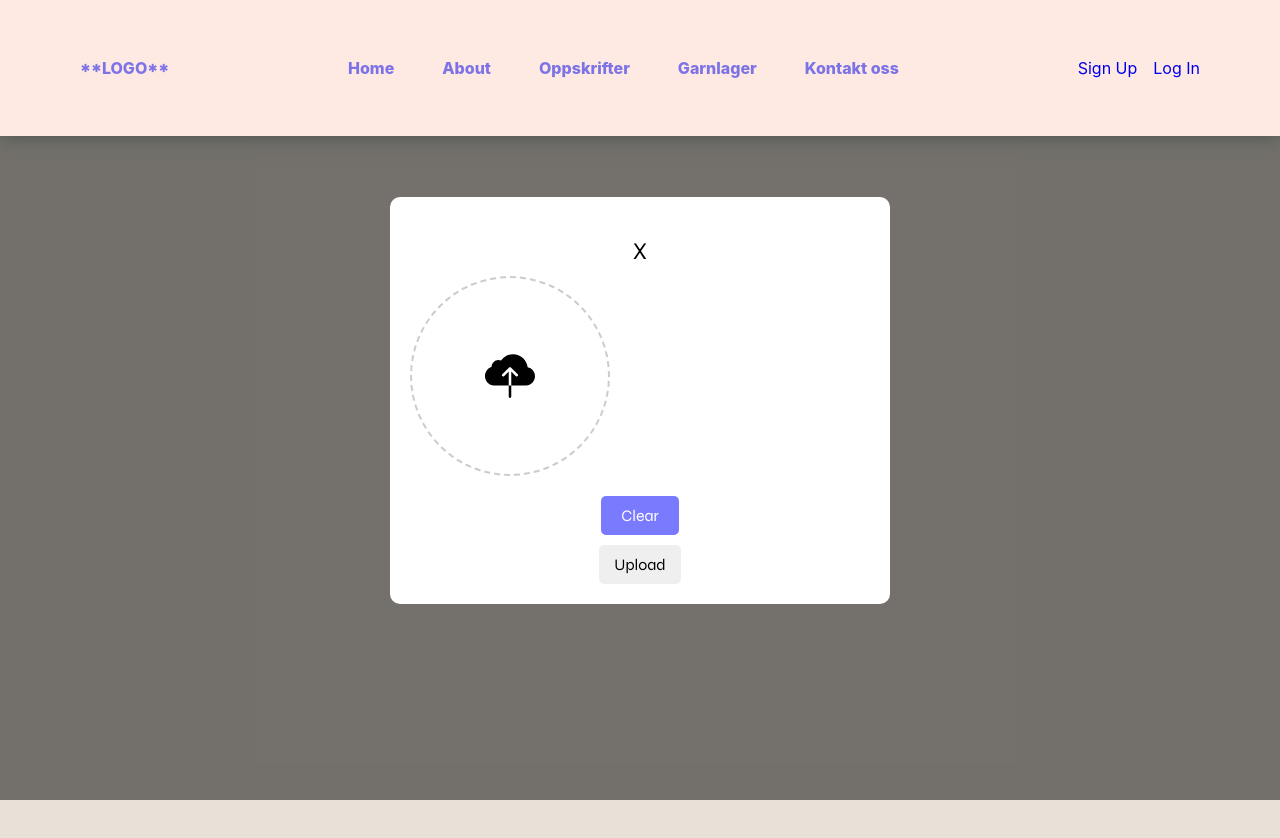
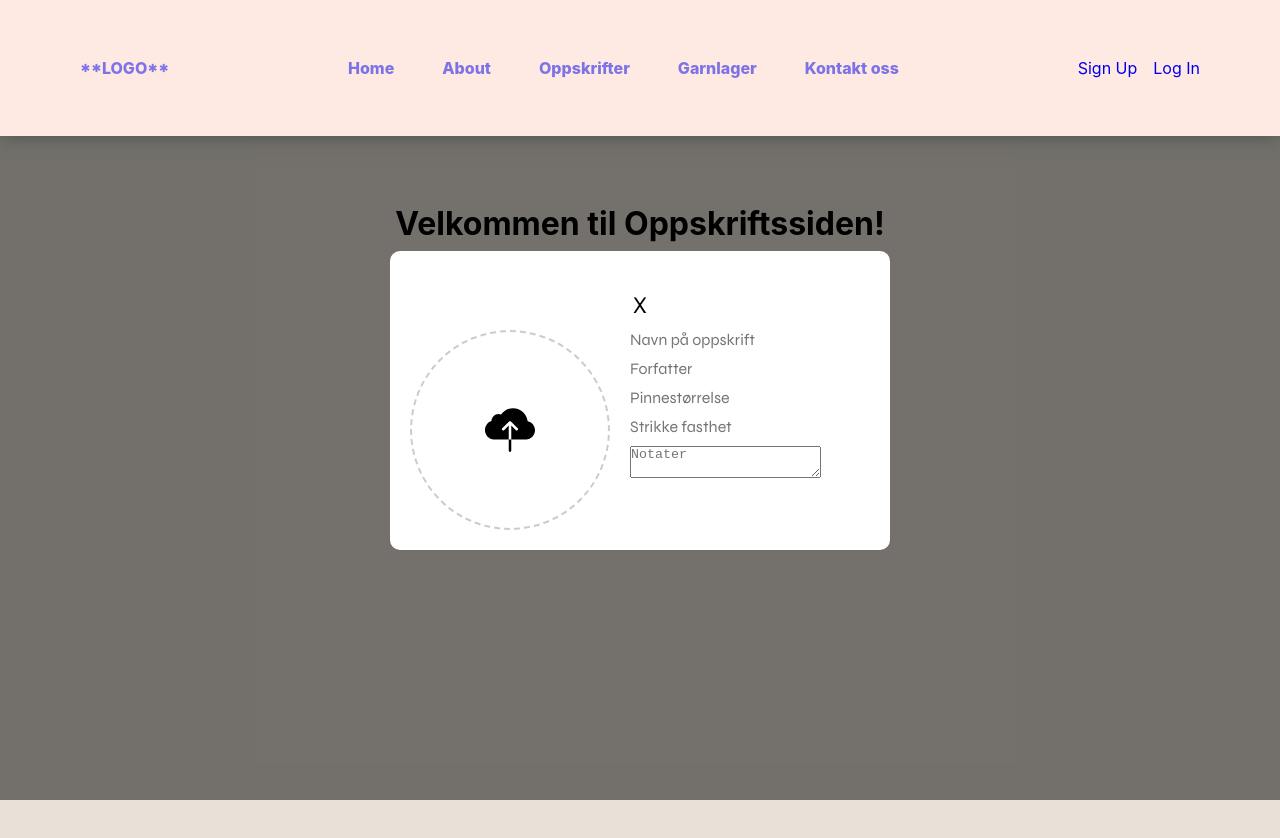
Before and after one commit to uit-inf-2900/Team12, a React (Create React App) app in the folder front/: page /recipes in a window 1280 px wide. Both pictures are taken after a click on the button "Last opp oppskrift". Shown: the top 838 px of the page. Built offline with nearby package versions, Linux system fonts and the light colour scheme.

Commit message:
added recipie info and buttons that only will be viseble if a file is uploaded

```diff
--- a/front/package.json
+++ b/front/package.json
@@ -14,7 +14,7 @@
     "axios": "^1.6.7",
     "react": "^18.2.0",
     "react-dom": "^18.2.0",
-    "react-hook-form": "^7.50.0",
+    "react-hook-form": "^7.50.1",
     "react-router-dom": "^6.22.1",
     "react-scripts": "^5.0.1",
     "validator": "^13.11.0",
--- a/front/src/RecipeManagement/UpLoad.css
+++ b/front/src/RecipeManagement/UpLoad.css
@@ -17,6 +17,8 @@
     border-radius: 10px;
     width: 80%;
     max-width: 500px;
+    display: flex;
+    flex-direction: column;
 }
 
 .UpLoad-close {
@@ -25,6 +27,7 @@
     background: none;
     font-size: 1.5rem;
 }
+
 
 .UpLoad-area {
     border-radius: 50%;
@@ -44,6 +47,21 @@
     width: 100px;
     height: auto;
 
+}
+.upload-flex-container {
+    display: flex;
+    justify-content: flex-start;
+    align-items: start; /* Juster elementene til toppen */
+    width: 100%; /* Bruk hele bredden for å tillate plass på siden */
+}
+
+
+.recipe-info-form {
+    /* Stil for skjemaet */
+    flex-basis: 50%; /* Juster etter behov */
+    display: flex;
+    flex-direction: column;
+    padding: 0 20px; /* Legg til litt padding */
 }
 
 .UpLoad-input {
@@ -102,3 +120,14 @@
     border-radius: 5px;
     transition: width 0.3s ease;
 }
+
+.recipe-info-form {
+    display: flex;
+    flex-direction: column;
+    max-width: 400px; /* Juster etter behov */
+}
+
+.recipe-info-form input,
+.recipe-info-form textarea {
+    margin-bottom: 10px;
+}
--- a/front/src/RecipeManagement/UpLoad.js
+++ b/front/src/RecipeManagement/UpLoad.js
@@ -1,65 +1,71 @@
 import React, { useState, useRef } from 'react';
 import './UpLoad.css';
-import { IoIosCloudUpload } from "react-icons/io"; // Import the icon
+import { IoIosCloudUpload } from "react-icons/io";          // Import the icon component from react icons library
 
 const UpLoad = ({ onClose }) => {
-    const [files, setFiles] = useState([]);                     // State to keep track of files
-    const [uploadStatus, setUploadStatus] = useState({});   // State to track upload progress (NOT WORKING)
-    const fileInputRef = useRef(null);                          // Ref for file input
+    const [file, setFile] = useState(null);                 // State to keep track of files
+    const [uploadStatus, setUploadStatus] = useState({ progress: 0, fileName: '' });   // State to track upload progress (NOT WORKING)
+    const fileInputRef = useRef(null);                      // Ref for file input
+    const [recipeInfo, setRecipeInfo] = useState({
+        recipeName: '',
+        author: '',
+        needleSize: '',
+        knittingGauge: '',
+        notes: ''
+    });
 
+    const handleInputChange = (e) => {
+        setRecipeInfo({ ...recipeInfo, [e.target.name]: e.target.value });
+    };
 
-    // Handles the selection of files and sets up initial upload progress
     const handleFileSelection = (event) => {
-        const selectedFiles = event.target.files;
-        const fileStatuses = {};
-        Array.from(selectedFiles).forEach(file => {
-            fileStatuses[file.name] = { progress: 0, complete: false }; // Initial progress is 0
-        });
-        setUploadStatus(fileStatuses);
-        setFiles(selectedFiles);
+        const selectedFile = event.target.files[0];
+        setFile(selectedFile);
+        setUploadStatus({ ...uploadStatus, fileName: selectedFile.name });
     };
 
     // Handle the file upload
-    const uploadFiles = () => {
+    const uploadFile = () => {
         // TODO: Implement file upload logic
     };
 
     // Function to clear the file list
-    const clearFiles = () => {
-        setFiles([]);
-        setUploadStatus({});
+    // NOTE: do not need it if we only allow one file to be uploaded at a time
+    const clearFile = () => {
+        setFile(null);
+        setUploadStatus({ progress: 0, fileName: '' });
     };
 
     return (
         <div className="UpLoad-backdrop">
             <div className="UpLoad-content">
                 <button className="UpLoad-close" onClick={onClose}>X</button>
+                <div className="upload-flex-container"> {/* Ny flex-container */}
                     <div className="UpLoad-area" onClick={() => fileInputRef.current.click()}>
-                    <IoIosCloudUpload size={50} /> {/* Icon */}
+                        <IoIosCloudUpload size={50} />
                         <input
                             ref={fileInputRef}
                             type="file"
                             onChange={handleFileSelection}
-                        multiple
-                        style={{ display: 'none' }} // Hide the input - must do it like this to only be able to click the icon for uploading
+                            // multiple             // Allow multiple files to be uploaded at once (not needed)
+                            // accept='.pdf, .jpg, .jpeg, .png, .svg'
+                            style={{ display: 'none' }}
                         />
-                    {/* <p>Upload Files</p> */}
+                        {uploadStatus.fileName && <p>{uploadStatus.fileName}</p>}
                     </div>
 
-                <div className="file-list-container">
-                    {Array.from(files).map((file, index) => (
-                        <div key={index} className="file-item">
-                            <span className="file-name">{file.name}</span>
-                            <div className="file-progress">
-                                <div className="progress-bar">
-                                    <div className="progress" style={{ width: `${uploadStatus[file.name]}%`, backgroundColor: uploadStatus[file.name] === 100 ? 'purple' : '' }}></div>
+                    {/* Skjema for oppskriftsinformasjon */}
+                    <div className="recipe-info-form">
+                        <input name="recipeName" placeholder="Navn på oppskrift" onChange={handleInputChange} />
+                        <input name="author" placeholder="Forfatter" onChange={handleInputChange} />
+                        <input name="needleSize" placeholder="Pinnestørrelse" onChange={handleInputChange} />
+                        <input name="knittingGauge" placeholder="Strikke fasthet" onChange={handleInputChange} />
+                        <textarea name="notes" placeholder="Notater" onChange={handleInputChange}></textarea>
                     </div>
                 </div>
-                        </div>
-                    ))}
-                </div>
-                <button className="UpLoad-clear" onClick={clearFiles}>Clear</button>
-                <button className="UpLoad" onClick={uploadFiles}>Upload</button>
+                {/* Buttons to clear and upload files. Should only be viseble if a file is uploaded */}
+                {file && <button className="UpLoad-clear" onClick={clearFile}>Fjern</button>}
+                {file && <button className="UpLoad" onClick={uploadFile}>Last opp</button>}
             </div>
         </div>
     );
```
Also changed, not shown: 1 other file (tests, documents, lock files or other folders). Lines whose indentation alone changed are shown as unchanged.
